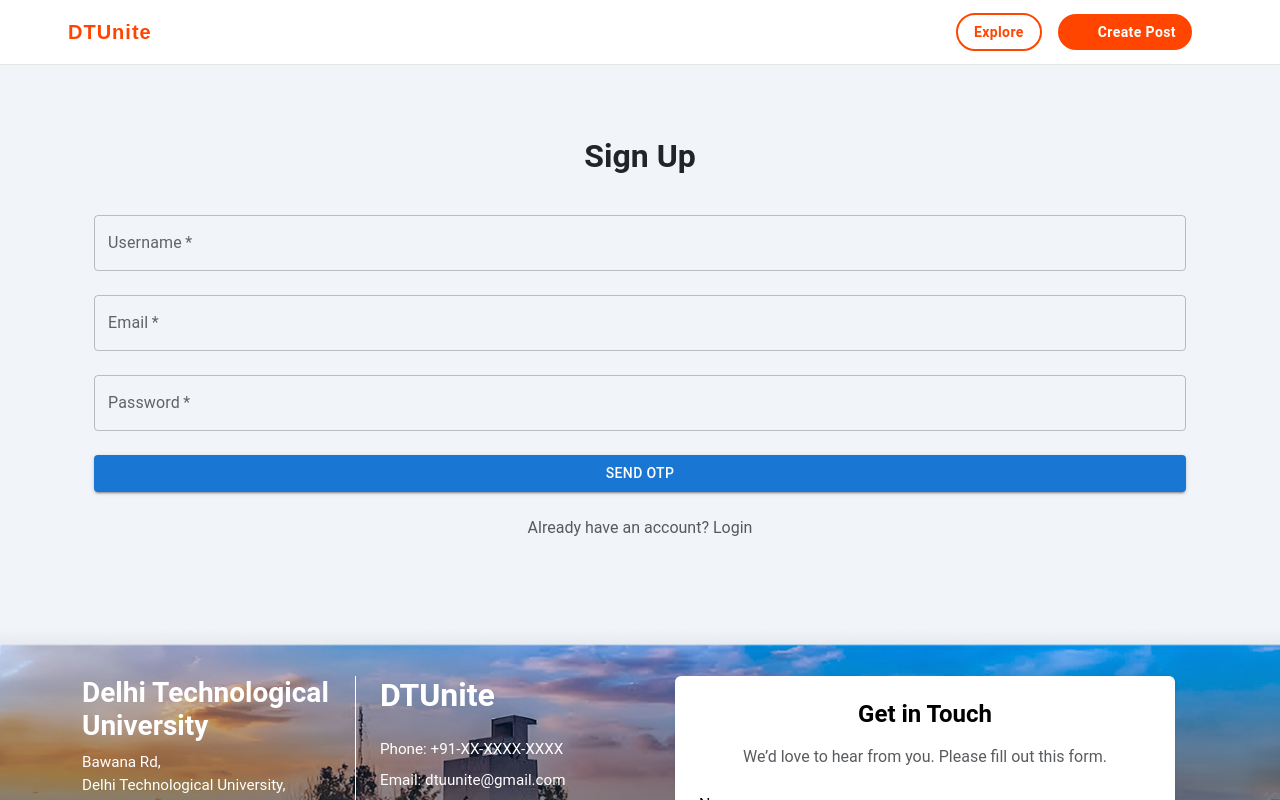
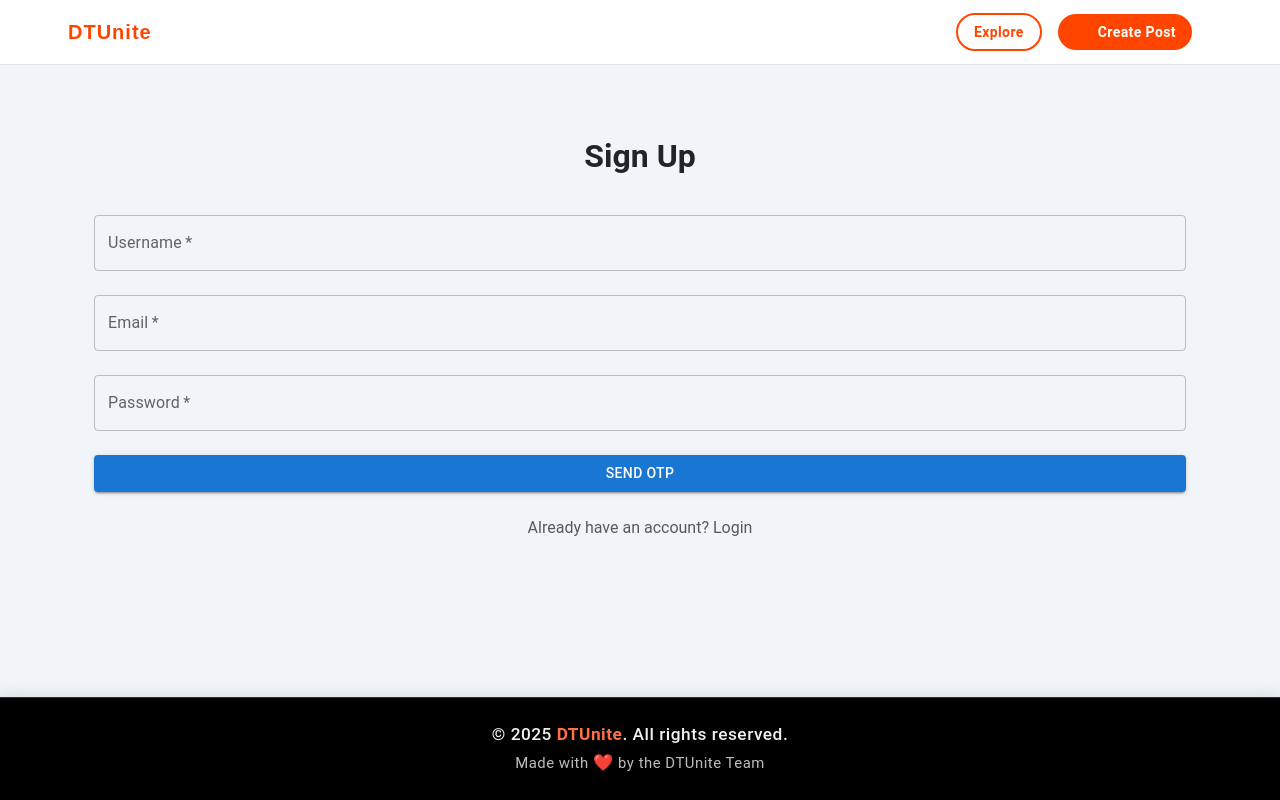
Before and after one commit to utkarshX-dev/DTUnite, a React (Vite) app in the folder frontend/: page /auth in a window 1280 px wide. Shown: the top 800 px of the page. Built offline with nearby package versions, Linux system fonts and the light colour scheme; some icons are missing.

Commit message:
fix issues of footer and update readme.md

```diff
--- a/frontend/src/App.jsx
+++ b/frontend/src/App.jsx
@@ -3,6 +3,7 @@ import { UserProvider } from './components/contexts/userContext.jsx';
 import HomePage from './components/home/HomePage.jsx';
 import Navbar from './components/Navbar.jsx';
 import Footer from './components/footer/Footer.jsx';
+import Footer2 from './components/footer/Footer2.jsx';
 import FeedPage from './components/feed/FeedPage.jsx';
 import ResultPage from './components/result/ResultPage.jsx';
 import AuthPage from './components/auth/AuthPage.jsx';
@@ -12,7 +13,6 @@ import { BrowserRouter as Router, Routes, Route, useLocation } from 'react-route
 import PlacementsPage from './components/placements/placements.jsx';
 import FaqsPage from './components/faqs/FaqsPage.jsx';
 import CreatePost from './components/feed/CreatePost.jsx';
-
 
 function AppWrapper() {
   return (
@@ -43,7 +43,7 @@ function App() {
             <Route path='/create' element={<CreatePost />} />
           </Routes>
         </div>
-        {location.pathname !== "/explore" && <Footer />}
+        {location.pathname === "/" ? <Footer /> : <Footer2 />}
       </UserProvider>
     </div>
   );
--- a/frontend/src/components/footer/Footer.jsx
+++ b/frontend/src/components/footer/Footer.jsx
@@ -12,10 +12,10 @@ export default function Footer() {
       >
         <div className="container-xl">
           <div className="row gy-5 align-items-start">
-            {/* Left Side Info */}
+
             <div className="col-12 col-lg-6">
               <div className="row">
-                {/* University Info */}
+
                 <div className="col-12 col-sm-6 mb-4 mb-sm-0">
                   <h3 className="fw-semibold">
                     Delhi Technological <br />
@@ -29,7 +29,7 @@ export default function Footer() {
                   </p>
                 </div>
 
-                {/* DTUnite Info */}
+
                 <div
                   className="col-12 col-sm-6 mt-4 mt-sm-0"
                   style={{
--- /dev/null
+++ b/frontend/src/components/footer/Footer2.jsx
@@ -0,0 +1,28 @@
+function Footer2() {
+    return (
+        <footer
+            style={{
+                background: "black",
+                color: "#f1f1f1",
+                padding: "1.5rem 0",
+                borderTop: "1px solid #2d323a",
+                marginTop: "auto",
+                fontSize: "1.08rem",
+                letterSpacing: "0.03em",
+                boxShadow: "0 -2px 16px 0 rgba(30,34,40,0.12)",
+            }}
+        >
+            <div className="container text-center">
+                <span style={{ fontWeight: 500 }}>
+                    &copy; {new Date().getFullYear()} <strong style={{ color: "#ff7043" }}>DTUnite</strong>
+                    . All rights reserved.
+                </span>
+                <div style={{ fontSize: "0.93rem", color: "#bdbdbd", marginTop: 4 }}>
+                    Made with <span style={{ color: "#ff5252", fontSize: "1.1em" }}>❤️</span> by the DTUnite Team
+                </div>
+            </div>
+        </footer>
+    );
+}
+
+export default Footer2;
--- a/frontend/src/components/home/HomePage.jsx
+++ b/frontend/src/components/home/HomePage.jsx
@@ -1,5 +1,4 @@
 import "../../styles/home.css";
-import { Link } from "react-router-dom";
 import QuickLinks from "./QuickLinks";
 import Campus from "./Campus";
 import Alumni from "./Alumni";
@@ -35,6 +34,7 @@ function HomePage() {
       <div data-aos="fade-up" data-aos-delay="500">
         <Recruiters />
       </div>
+
     </div>
   );
 }
```
Also changed, not shown: 2 other files (tests, documents, lock files or other folders).
